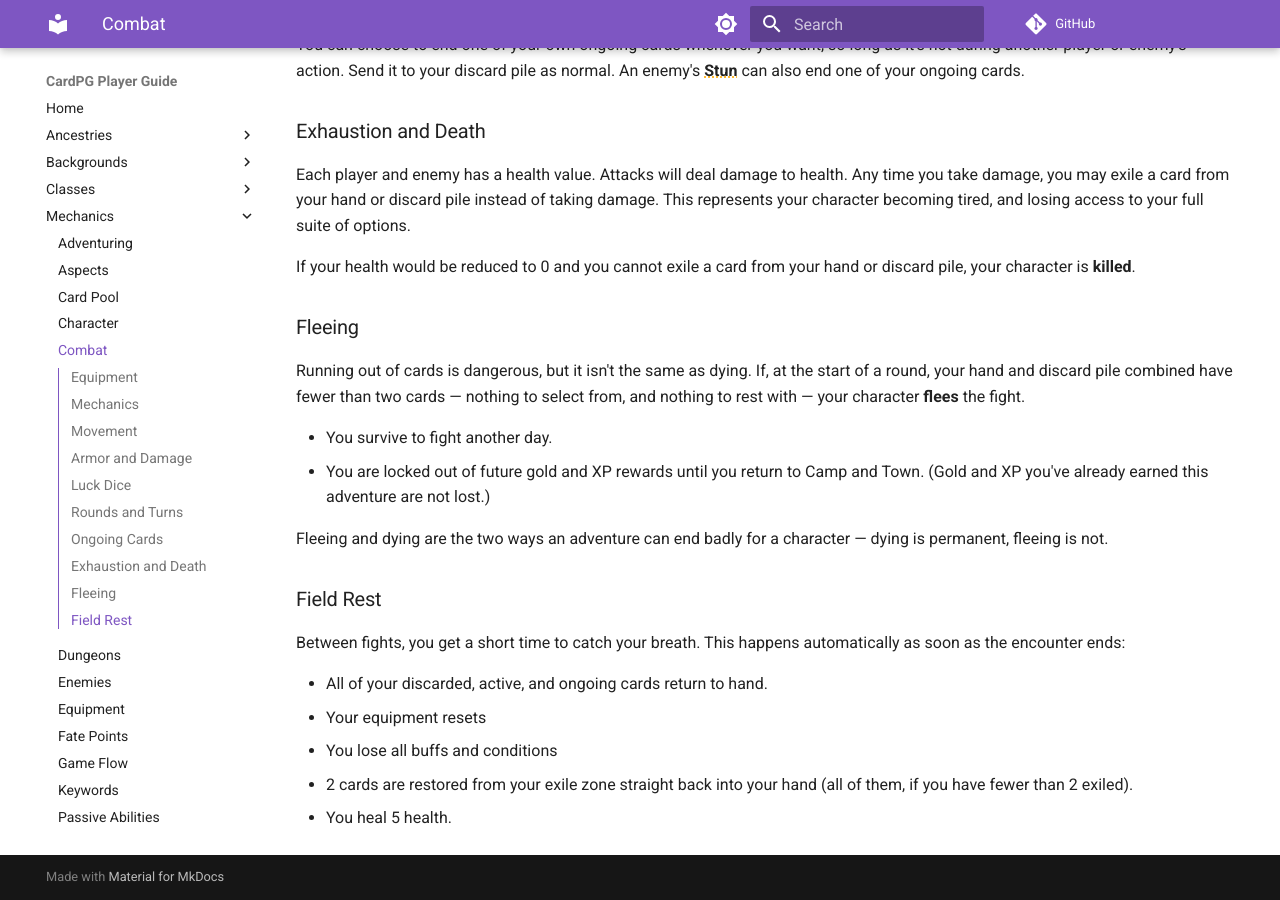
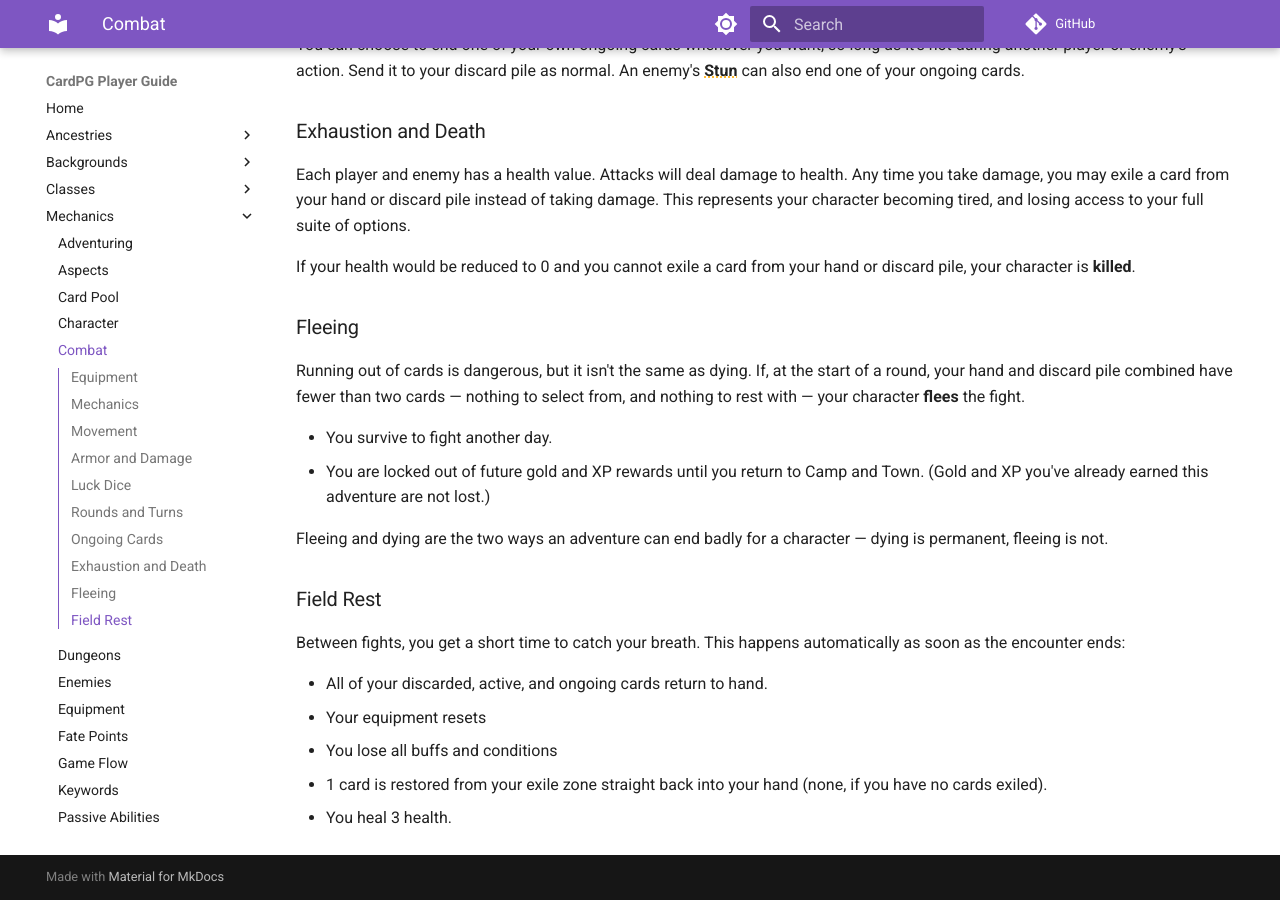
Before and after one commit to mrjoelpearce/CardPG-Guide, an MkDocs documentation site: the page built from docs/Mechanics/Combat.md, in a window 1280 px wide and 900 px high, scrolled down 3297 px. Built offline with MkDocs 1.6.1 and Material for MkDocs 9.7.7, drawn with Linux system fonts in a browser that asks for light colours; comment, search, counter and statistics services are not loaded.

Commit message:
Field Rest: exile recovery 2 cards -> 1, heal 5 -> 3
Between-fight recovery was leaving the party effectively fresh every
encounter; tightened alongside the same change in the main system repo.

Co-Authored-By: Claude Sonnet 5 <noreply@anthropic.com>

```diff
--- a/docs/Mechanics/Combat.md
+++ b/docs/Mechanics/Combat.md
@@ -108,5 +108,5 @@ Between fights, you get a short time to catch your breath. This happens automati
 * All of your discarded, active, and ongoing cards return to hand.
 * Your equipment resets
 * You lose all buffs and conditions
-* 2 cards are restored from your exile zone straight back into your hand (all of them, if you have fewer than 2 exiled).
-* You heal 5 health.
+* 1 card is restored from your exile zone straight back into your hand (none, if you have no cards exiled).
+* You heal 3 health.
```
